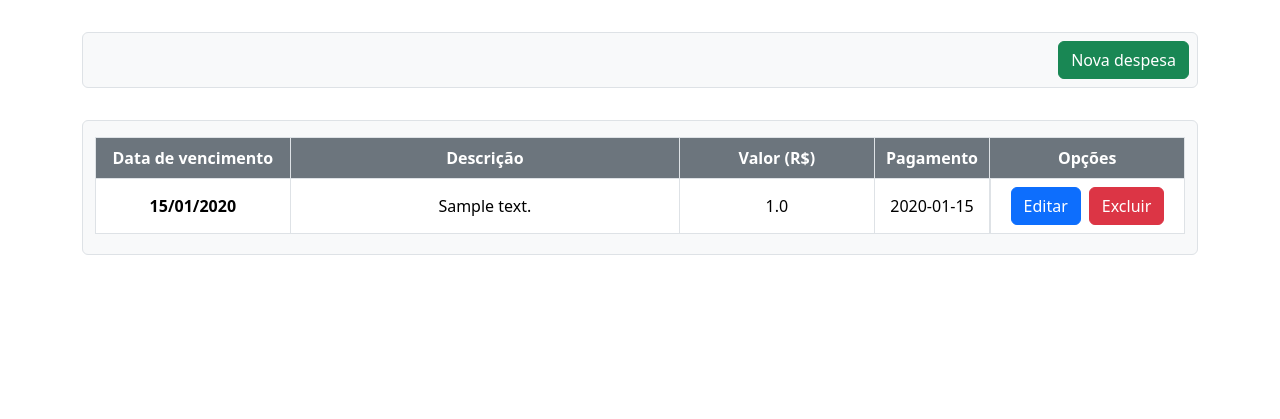
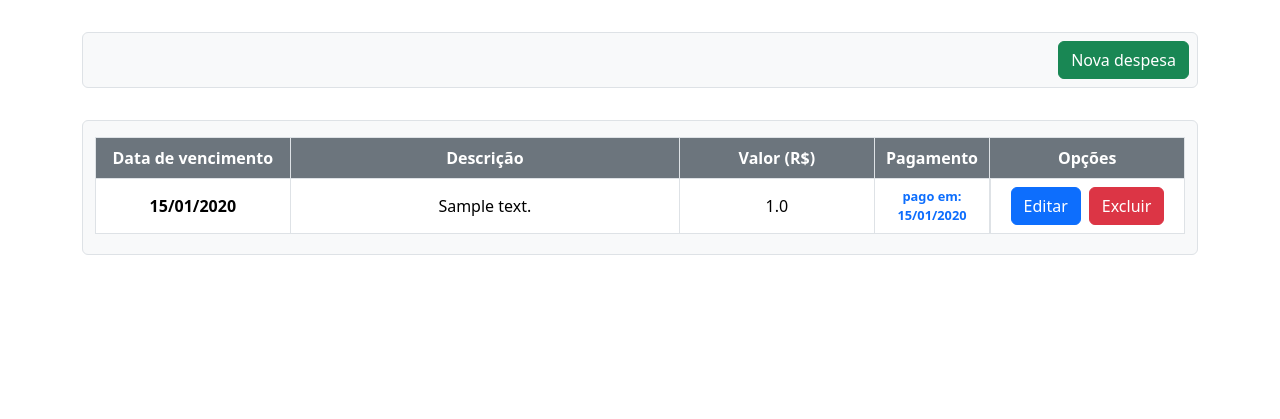
Before and after one commit to antonioisaacdias/expenses-api-flask, a Flask app: page / in a window 1280 px wide. Shown: the part 56-475 px from the top of the page. Run offline with Flask 3, Linux system fonts and the light colour scheme; tables that the repository leaves empty hold one stand-in row (values such as "Sample post").

Commit message:
Ajustes finais nas features data de vencimento, categoria e data de pagamento

```diff
--- a/routes.py
+++ b/routes.py
@@ -7,7 +7,7 @@ bp = Blueprint('expenses', __name__)
 @bp.route('/')
 def app_init():
     expenses = get_expenses()
-    return render_template('expenses-table.html', title="Página Inicial", expenses=expenses)
+    return render_template('expenses-table.html', title="Página Inicial", expenses=expenses, today = date.today())
 
 @bp.route('/expenses', methods=['POST'])
 def add():
--- a/views/static/css/index.css
+++ b/views/static/css/index.css
@@ -63,3 +63,12 @@ input[type="number"] {
     width: 15%;
   }
 }
+
+.expense-table {
+  .paidAt-expense-table {
+    .paid-stamp {
+      font-size: 0.8rem;
+    }
+  }
+
+}
--- a/views/templates/expenses-table.html
+++ b/views/templates/expenses-table.html
@@ -11,7 +11,7 @@
     </ul>
 
     <div class="container bg-light pb-1 pt-3 rounded border">
-        <table class="table table-bordered">
+        <table class="table table-bordered expense-table">
             <thead>
                 <tr class="text-center">
                     <th scope="col" class="bg-secondary text-white col-2">Data de vencimento</th>
@@ -28,18 +28,23 @@
                     </tr>
                 {% else %}
                     {% for expense in expenses %}
-                        <tr class="text-center al">
+                        <tr class="text-center">
                             <th scope="row" class="align-middle">{{expense.dueAt.strftime("%d/%m/%Y")}}</th>
                             <td class="align-middle">{{expense.description}}</td>
                             <td class="align-middle">{{expense.value}}</td>
-                            <td class="align-middle">
-                                {% if expense.paidAt is none %}
-                                    PENDENTE
+                            <td class="align-middle fw-bold paidAt-expense-table">
+                                {% if expense.paidAt is not none %}
+                                    <span class="paid-stamp text-primary">
+                                        <p class="mb-0">pago em:</p>
+                                        <p class="mb-0">{{expense.paidAt.strftime("%d/%m/%Y")}}</p>
+                                    </span>
+                                {% elif expense.dueAt < today %}
+                                    <span class="overdue-stamp text-danger">VENCIDO</span>
                                 {% else %}
-                                    {{ expense.paidAt }}
+                                    <span class="pending-stamp text-success">PENDENTE</span>
                                 {% endif %}
                             </td>
-                            <td class="d-flex gap-2 justify-content-center">
+                            <td class="gap-2 justify-content-center d-flex flex-nowrap">
                                 <form action="/expenses/{{expense.id}}" method="get">
                                     <button type="submit" class="btn btn-primary">Editar</button>
                                 </form>
```
